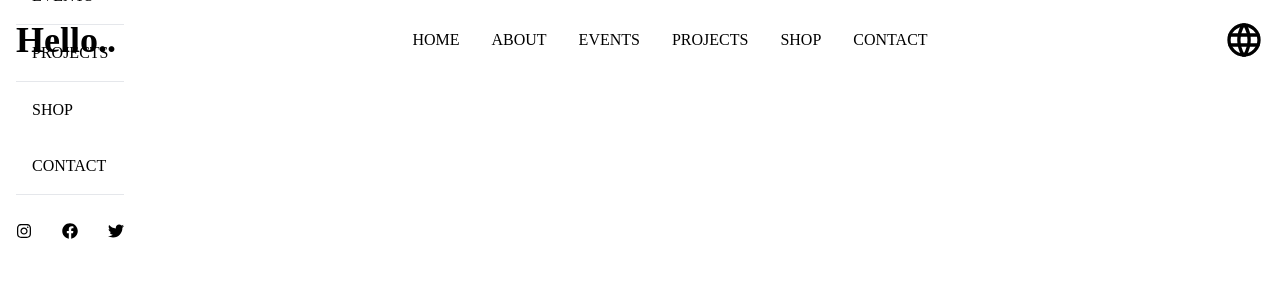
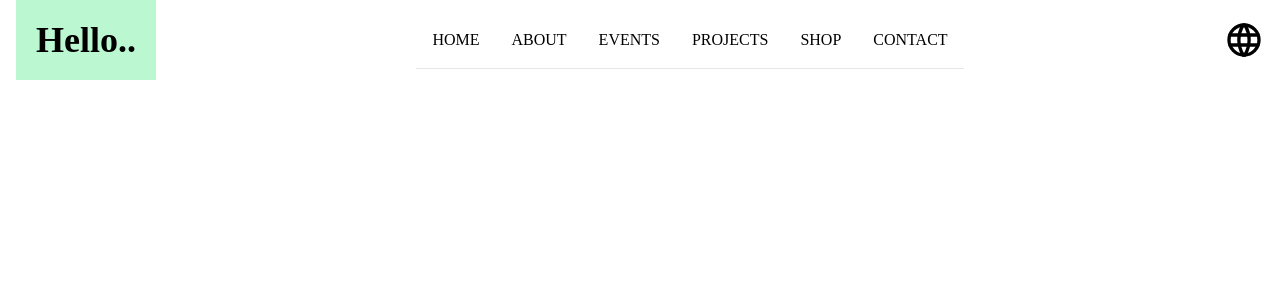
Before and after one commit to masoudashams/coresdemundo, a React (Create React App) app: page / in a window 1280 px wide. Shown: the top 300 px of the page. Built offline with nearby package versions, Linux system fonts and the light colour scheme.

Commit message:
fix navbar

```diff
--- a/package.json
+++ b/package.json
@@ -6,6 +6,7 @@
     "@testing-library/jest-dom": "^5.16.4",
     "@testing-library/react": "^13.1.1",
     "@testing-library/user-event": "^13.5.0",
+    "clsx": "^1.2.1",
     "react": "^18.0.0",
     "react-dom": "^18.0.0",
     "react-icons": "^4.4.0",
--- a/src/components/Navbar.jsx
+++ b/src/components/Navbar.jsx
@@ -1,58 +1,66 @@
 
-import React,{useState} from 'react';
-import {TbWorld} from "react-icons/tb"
-import {AiOutlineClose} from 'react-icons/ai'
-import {HiOutlineMenuAlt4} from 'react-icons/hi'
-import {FaFacebook,FaInstagram,FaTwitter} from 'react-icons/fa'
+import React, { useState } from 'react';
+import { TbWorld } from "react-icons/tb"
+import { AiOutlineClose } from 'react-icons/ai'
+import { HiOutlineMenuAlt4 } from 'react-icons/hi'
+import { FaFacebook, FaInstagram, FaTwitter } from 'react-icons/fa'
+import clsx from 'clsx';
 
 function Navbar() {
-  const [nav,setNav]=useState(false);
-  const [logo,setLogo] =useState(false)
-  const handleNav=()=>{
+  const [nav, setNav] = useState(false);
+  const [logo, setLogo] = useState(false)
+
+  const handleNav = () => {
     setNav(!nav);
     setLogo(!logo)
   }
+
+
   return (
     <div className='flex justify-between items-center h-20 px-4'>
       <div>
-      <h1 onClick={handleNav} className={logo? 'hidden':'block'}>Hello..</h1>
+        <h1 onClick={handleNav} className={clsx(logo ? 'hidden' : 'block', 'bg-green-200 p-5')}>
+          Hello..
+        </h1>
       </div>
 
-      <ul  className='hidden  md:flex '>
-        <li>HOME</li>
-         <li>ABOUT</li>
-         <li>EVENTS</li>
-         <li>PROJECTS</li>
-         <li>SHOP</li>
-         <li>CONTACT</li>
+      <ul className='hidden  md:flex'>
+        <NavLink title="Home" />
+        <NavLink title="about" />
+        <NavLink title="events" />
+        <NavLink title="projects" />
+        <NavLink title="shop" />
+        <NavLink title="contact" />
       </ul>
+
       <div className='hidden md:flex'>
-         <TbWorld size={40}/>
+        <TbWorld size={40} />
       </div>
 
       {/* hmburger*/}
       <div onClick={handleNav} className='md:hidden z-10'>
-        {nav ? <AiOutlineClose className='text-black' size={40}/> :<HiOutlineMenuAlt4 size={40}/>}
+        {nav ? <AiOutlineClose className='text-black' size={28} /> : <HiOutlineMenuAlt4 size={28} />}
+      </div>
 
-         </div>
       {/*moble menu*/}
-         <div onClick={handleNav} className= {nav? 'absolute left-0 top-0 w-full bg-gray-100/90 px-4 py-7 flex flex-col':'absolute left-[-100]'}>
+      <div onClick={handleNav} className={clsx(
+        nav ? 'left-0 top-0 w-full bg-gray-100/90 px-4 py-7 flex flex-col' : 'left-[-120px]',
+        "absolute md:hidden"
+      )}>
 
         <ul>
           <h1>hello</h1>
-         <li className='border-b'>HOME</li>
-         <li className='border-b'>ABOUT</li>
-         <li className='border-b'>EVENTS</li>
-         <li className='border-b'>PROJECTS</li>
-         <li className='boder-b'>SHOP</li>
-         <li className='border-b'>CONTACT</li>
-
+          <NavLink title="Home" />
+          <NavLink title="about" />
+          <NavLink title="events" />
+          <NavLink title="projects" />
+          <NavLink title="shop" />
+          <NavLink title="contact" />
 
           <div className='flex justify-between my-7'>
-          <FaInstagram className="icon"/>
-          <FaFacebook className="icon"/>
-          <FaTwitter className="icon"/>
-
+            <FaInstagram size={28} className="icon text-blue-500" />
+            <FaFacebook size={28} className="icon text-blue-500" />
+            <FaTwitter size={28} className="icon text-teal-400" />
           </div>
         </ul>
       </div>
@@ -61,3 +69,9 @@ function Navbar() {
 }
 
 export default Navbar
+
+function NavLink({ title, href }) {
+  return <a href={href} >
+    <li className='border-b cursor-pointer uppercase hover:underline'>{title}</li>
+  </a>
+}
```
Also changed, not shown: 1 other file (tests, documents, lock files or other folders). Lines whose indentation alone changed are shown as unchanged.
